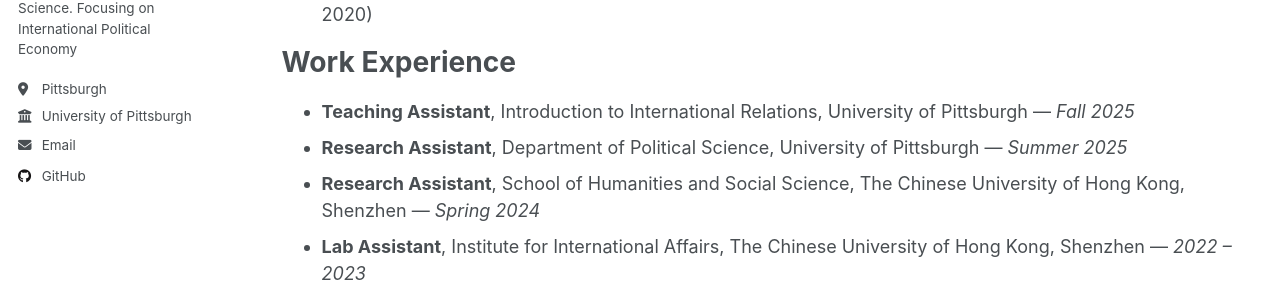
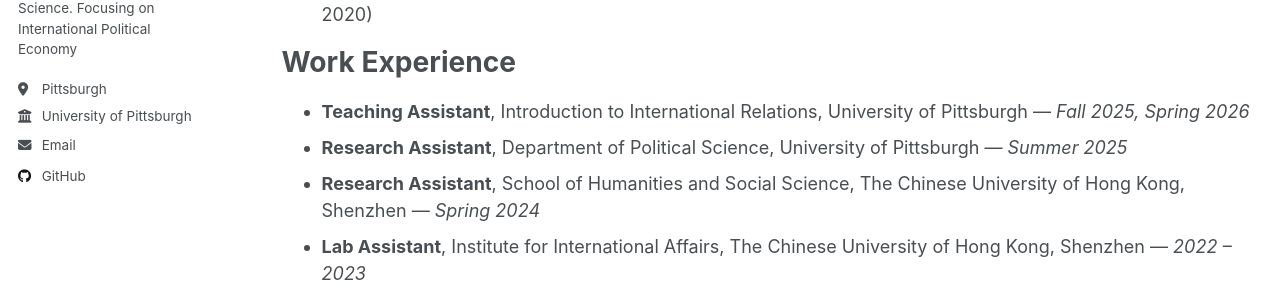
Before and after one commit to YiZhao999/YiZhao999.github.io, a Jekyll site: the page built from _pages/cv.md, in a window 1280 px wide and 1218 px high. Shown: the part 327-621 px from the top of the window. Built offline with Jekyll 4.4.1, drawn with Linux system fonts in a browser that asks for light colours; a script that is not in the unit is left out.

Commit message:
Extend teaching assistant role to Spring 2026
Updated the teaching assistant role to include Spring 2026.

```diff
--- a/_pages/cv.md
+++ b/_pages/cv.md
@@ -16,7 +16,7 @@ redirect_from:
 - **Exchange Student**: University of California, Berkeley (Fall 2019); NEOMA Business School, France (Spring 2020)
 
 # Work Experience
-- **Teaching Assistant**, Introduction to International Relations, University of Pittsburgh — *Fall 2025*
+- **Teaching Assistant**, Introduction to International Relations, University of Pittsburgh — *Fall 2025, Spring 2026*
 - **Research Assistant**, Department of Political Science, University of Pittsburgh — *Summer 2025*
 - **Research Assistant**, School of Humanities and Social Science, The Chinese University of Hong Kong, Shenzhen — *Spring 2024*
 - **Lab Assistant**, Institute for International Affairs, The Chinese University of Hong Kong, Shenzhen — *2022 – 2023*
```
